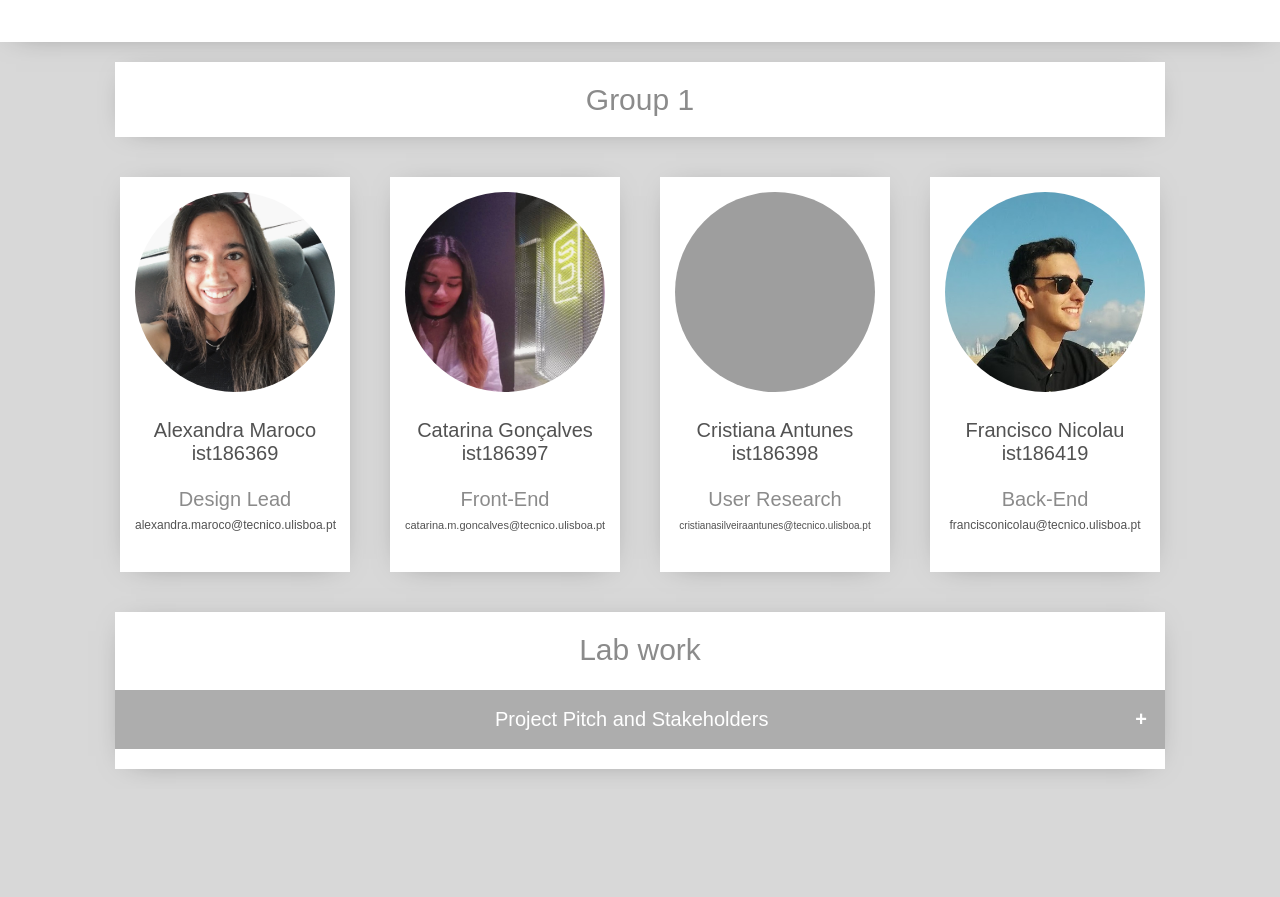
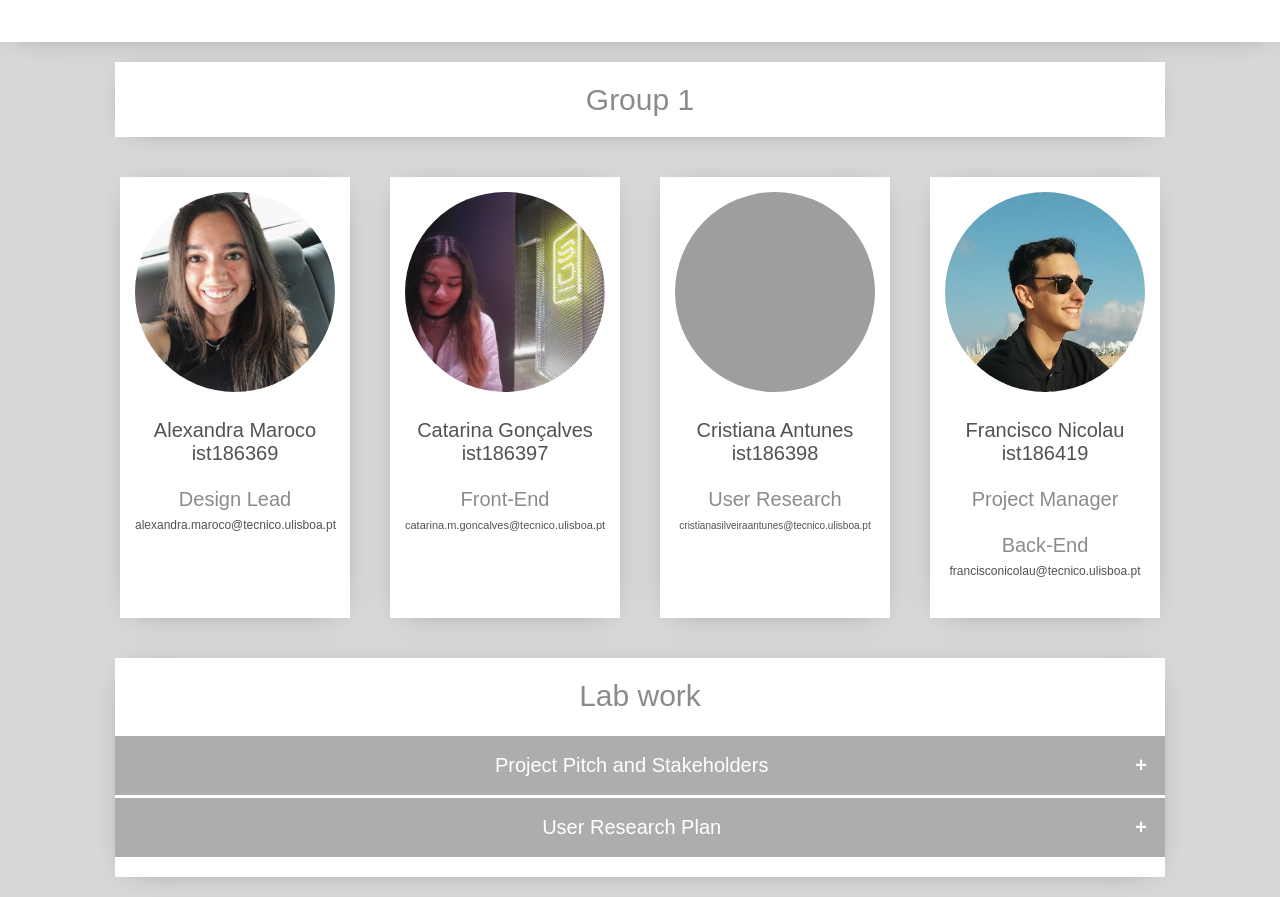
Before and after one commit to fmbnicola/CCU-Project, a plain HTML site: page Website/index.html in a window 1280 px wide. Shown: the part 117-1014 px from the top of the page. Before the commit the page ends 906 px from the top, so only its background shows below. Drawn offline with Linux system fonts and the light colour scheme; grey boxes are pictures that could not be loaded.

Commit message:
User Research Plan Presentation is up

```diff
--- a/Website/index.html
+++ b/Website/index.html
@@ -56,6 +56,7 @@
             <div>
                 <span class="name">Francisco Nicolau</span><br>
                 <span class="istnum">ist186419</span><br><br>
+                <span class="title">Project Manager</span><br><br>
                 <span class="title">Back-End</span>
                 <span class="mail" id="mail_nico">francisconicolau@tecnico.ulisboa.pt</span><br><br>
             </div>
@@ -67,7 +68,14 @@
                 <button class="collapsible">Project Pitch and Stakeholders</button>
                 <div class="content">
                     The goal for this lab was to define and present our project pitch. Here you can find our
-                    <a href="#">presentation</a>.
+                    <a href="https://docs.google.com/presentation/d/1aR9lyiIIg1OD_eMtRHFBvGzKV1-Hhr53zn46h6VOXnI/edit?usp=sharing">presentation</a>.
+                </div>
+            </div>
+            <div id="collapsible_list">
+                <button class="collapsible">User Research Plan</button>
+                <div class="content">
+                    The goals for this lab, we needed to contact the stakeholders of our project and conduct user research in order to understand their needs, expectations, and current challenges. Here you can find our
+                    <a href="https://docs.google.com/presentation/d/102VUldfsjdqMqlDNEZvfzSu5nVGYGd5qGeT1WpT5Vg0/edit#slide=id.p">presentation</a>.
                 </div>
             </div>
         </div>
```
